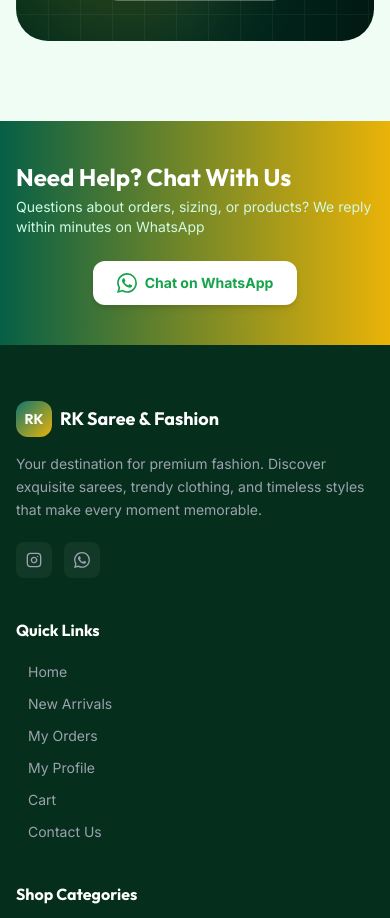
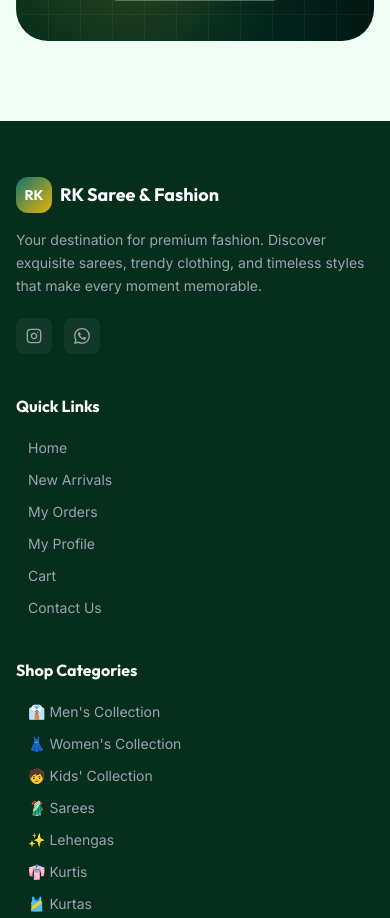
Before and after one commit to MunnaKumar32990/Rk-Saree-Center-and-Fashion-Hub, a React (Vite) app in the folder frontend/: page / in a window 390 px wide. Shown: the part 5520-6438 px from the top of the page. Built offline with nearby package versions, Linux system fonts and the light colour scheme; no server answers.

Commit message:
chore: remove redundant whatsapp cta strip in footer

```diff
--- a/frontend/src/components/Footer.jsx
+++ b/frontend/src/components/Footer.jsx
@@ -5,28 +5,6 @@ import { BUSINESS_CONTACT, getWhatsAppUrl } from "../utils/contact";
 const Footer = () => {
   return (
     <footer className="bg-brand-dark text-gray-300">
-      {/* WhatsApp CTA Strip */}
-      <div className="bg-gradient-to-r from-primary-600 to-accent-500 py-10">
-        <div className="max-w-7xl mx-auto px-4 sm:px-6 lg:px-8">
-          <div className="flex flex-col md:flex-row items-center justify-between gap-6">
-            <div>
-              <h3 className="font-outfit text-2xl font-bold text-white mb-1">Need Help? Chat With Us</h3>
-              <p className="text-primary-100 text-sm">Questions about orders, sizing, or products? We reply within minutes on WhatsApp</p>
-            </div>
-            <a
-              href={getWhatsAppUrl("Hi! I'm interested in your products on RK Saree Fashion Hub")}
-              target="_blank"
-              rel="noopener noreferrer"
-              className="flex items-center gap-2 bg-white text-green-600 font-bold px-6 py-3 rounded-xl hover:bg-gray-100 transition-all hover:scale-105 active:scale-95 text-sm whitespace-nowrap shadow-md"
-            >
-              <svg className="w-5 h-5 fill-current" viewBox="0 0 24 24"><path d="M17.472 14.382c-.297-.149-1.758-.867-2.03-.967-.273-.099-.471-.148-.67.15-.197.297-.767.966-.94 1.164-.173.199-.347.223-.644.075-.297-.15-1.255-.463-2.39-1.475-.883-.788-1.48-1.761-1.653-2.059-.173-.297-.018-.458.13-.606.134-.133.298-.347.446-.52.149-.174.198-.298.298-.497.099-.198.05-.371-.025-.52-.075-.149-.669-1.612-.916-2.207-.242-.579-.487-.5-.669-.51-.173-.008-.371-.01-.57-.01-.198 0-.52.074-.792.372-.272.297-1.04 1.016-1.04 2.479 0 1.462 1.065 2.875 1.213 3.074.149.198 2.096 3.2 5.077 4.487.709.306 1.262.489 1.694.625.712.227 1.36.195 1.871.118.571-.085 1.758-.719 2.006-1.413.248-.694.248-1.289.173-1.413-.074-.124-.272-.198-.57-.347m-5.421 7.403h-.004a9.87 9.87 0 01-5.031-1.378l-.361-.214-3.741.982.998-3.648-.235-.374a9.86 9.86 0 01-1.51-5.26c.001-5.45 4.436-9.884 9.888-9.884 2.64 0 5.122 1.03 6.988 2.898a9.825 9.825 0 012.893 6.994c-.003 5.45-4.437 9.884-9.885 9.884m8.413-18.297A11.815 11.815 0 0012.05 0C5.495 0 .16 5.335.157 11.892c0 2.096.547 4.142 1.588 5.945L.057 24l6.305-1.654a11.882 11.882 0 005.683 1.448h.005c6.554 0 11.89-5.335 11.893-11.893a11.821 11.821 0 00-3.48-8.413z"/></svg>
-              Chat on WhatsApp
-            </a>
-
-          </div>
-        </div>
-      </div>
-
       {/* Main Footer */}
       <div className="max-w-7xl mx-auto px-4 sm:px-6 lg:px-8 py-14">
         <div className="grid grid-cols-1 sm:grid-cols-2 lg:grid-cols-4 gap-10">
```
